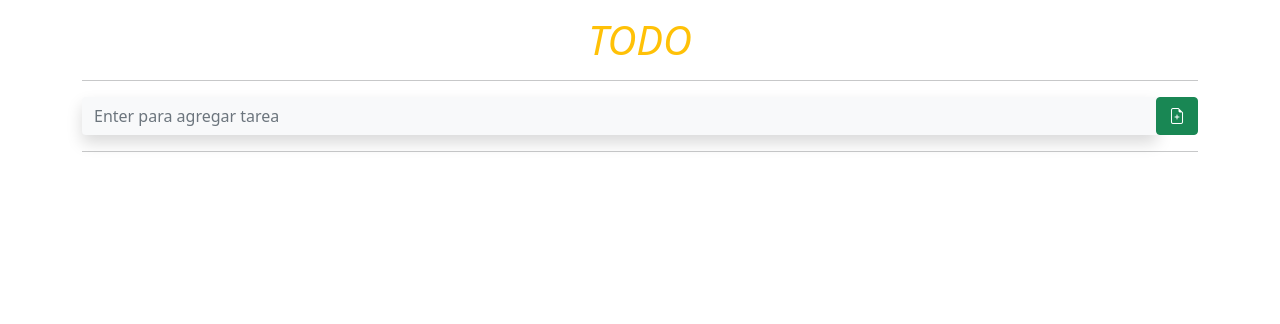
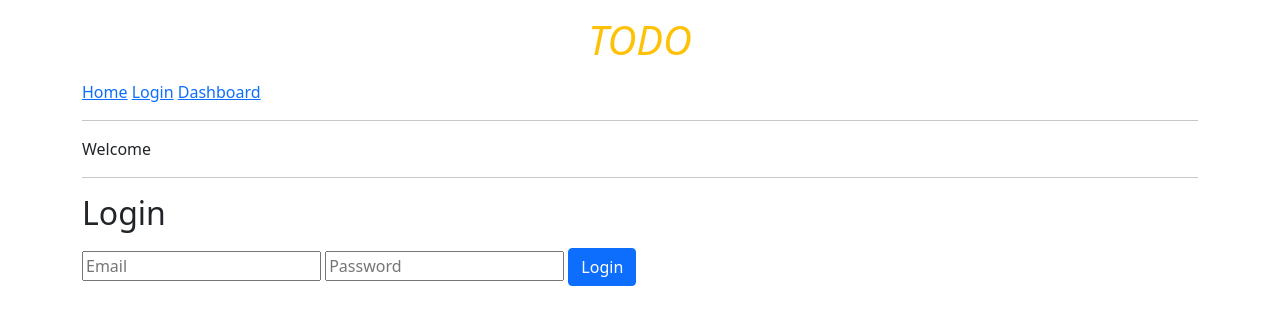
Before and after one commit to Cristo-Conklin/todo-svelte-UI, a Svelte app: page / in a window 1280 px wide. Shown: the top 324 px of the page. Built offline with nearby package versions, Linux system fonts and the light colour scheme; a web font is replaced by a local one.

Commit message:
basic user login

```diff
--- a/package.json
+++ b/package.json
@@ -5,7 +5,7 @@
   "scripts": {
     "build": "rollup -c",
     "dev": "rollup -c -w",
-    "start": "sirv public --no-clear"
+    "start": "sirv public --no-clear -s"
   },
   "devDependencies": {
     "@rollup/plugin-commonjs": "^17.0.0",
@@ -20,6 +20,7 @@
   },
   "dependencies": {
     "bootstrap": "^5.1.3",
-    "sirv-cli": "^2.0.0"
+    "sirv-cli": "^2.0.0",
+    "svelte-routing": "^1.6.0"
   }
 }
--- a/src/App.svelte
+++ b/src/App.svelte
@@ -1,33 +1,34 @@
 <script>
-	import {todos} from "./store";
-	import TodoToast from "./components/TodoToast.svelte";
-	import TaskList from "./components/TaskList.svelte";
-	import TaskForm from "./components/TaskForm.svelte";
+	import Todos from "./components/Todos.svelte";
+	import Login from "./components/Login.svelte";
 
-	let toast
-
-	// $: console.log(todos, $todos);
-	$: localStorage.setItem("storeTodos", JSON.stringify($todos));
-
+	import { Router, Link, Route } from "svelte-routing";
 </script>
 
 <main>
 	<div class="container">
 		<h1 class="my-3 display-6 text-warning text-center fst-italic">TODO</h1>
 
-		<hr />
+		<Router>
+			<nav>
+				<Link to="/">Home</Link>
+				<Link to="/login">Login</Link>
+				<Link to="/todos">Dashboard</Link>
+			</nav>
 
-		<!-- TaskForm.svelteS -->
-		<TaskForm {toast} />
+			<hr />
 
-		<hr />
-
-		<!-- TaskList.svelte -->
-		<TaskList {toast} />
-
-
-		<!-- TodoToast notify -->
-		<TodoToast bind:toast />
+			<Route path="/">
+				Welcome <hr>
+				<Login />
+			</Route>
+			<Route path="/login">
+				<Login />
+			</Route>
+			<Route path="/todos">
+				<Todos />
+			</Route>
+		</Router>
 	</div>
 </main>
 
--- /dev/null
+++ b/src/components/Login.svelte
@@ -0,0 +1,47 @@
+<script>
+    import { user } from "../stores/user";
+    import { navigate } from "svelte-routing";
+
+    let email = "",
+        password = "";
+
+    const procesarFormulario = () => {
+        if (!email.trim() || !password.trim()) {
+            console.log("campos vacios"); alert("campos vacios")
+            return;
+        }
+
+        user.setUser({
+            displayName: email,
+            uid: Date.now(),
+        });
+
+        email = "";
+        password = "";
+
+        console.log($user);
+        navigate("/login", { replace: true });
+    };
+
+    const cerrarSesion = () => {
+        user.setUser(null)
+        navigate('/', { replace: true })
+    }
+
+</script>
+
+<div>
+    <h2>Login</h2>
+
+    {#if $user}
+        Logged as: {$user.displayName}
+        <br />
+        <button class="my-2 btn btn-primary" on:click={cerrarSesion}>Log out</button>
+     {:else}
+        <form on:submit|preventDefault={procesarFormulario}>
+            <input type="text" placeholder="Email" bind:value={email} />
+            <input type="text" placeholder="Password" bind:value={password} />
+            <button type="submit" class="my-2 btn btn-primary">Login</button>
+        </form>
+    {/if}
+</div>
--- a/src/components/TaskForm.svelte
+++ b/src/components/TaskForm.svelte
@@ -1,20 +1,17 @@
 <script>
-	  import { todos } from "../store";
+	import { todos } from "../stores/todo";
 
-	export let toast
+	export let toast;
 	let todo = { id: "", texto: "", estado: false };
 
-	// crud methods
 	const addTodos = () => {
 		if (!todo.texto.trim()) {
-			console.log("texto vacio");
 			toast.mostrarMensaje("Texto vacio", "danger");
 			todo.texto = "";
 			return;
 		}
 
-		console.log("todos from taskform");
-		todos.addTodo(todo)
+		todos.addTodo(todo);
 
 		todo = { id: "", texto: "", estado: false };
 
--- a/src/components/TaskList.svelte
+++ b/src/components/TaskList.svelte
@@ -1,7 +1,7 @@
 <script>
 	export let toast
 
-	import {todos} from '../store'
+	import {todos} from '../stores/todo'
 
 	// crud methods
 	const delTodos = (id) => {
--- a/src/components/TodoToast.svelte
+++ b/src/components/TodoToast.svelte
@@ -6,7 +6,7 @@
 		el: "",
 		opc: { text: "", color: "" },
 		mostrarMensaje: (text, color) => {
-			toast.opc= {text, color}
+			toast.opc = {text, color}
 			new Toast(toast.el, toast.opc).show();
 		},
 	};
--- /dev/null
+++ b/src/components/Todos.svelte
@@ -0,0 +1,41 @@
+<script>
+	import { user } from "../stores/user";
+	import { navigate } from "svelte-routing";
+	import { onMount } from "svelte";
+
+	import { todos } from "../stores/todo";
+	import TodoToast from "../components/TodoToast.svelte";
+	import TaskList from "../components/TaskList.svelte";
+	import TaskForm from "../components/TaskForm.svelte";
+
+	onMount(() => {
+		if (!$user) {
+			navigate("/", { replace: true });
+		}
+	});
+
+	let toast;
+
+	// console.log(todos, $todos);
+	$: localStorage.setItem("storeTodos", JSON.stringify($todos));
+</script>
+
+<div>
+	{#if $user}
+		<!-- TaskForm.svelte -->
+		<TaskForm {toast} />
+
+		<hr />
+
+		<!-- TaskList.svelte -->
+		<TaskList {toast} />
+
+		<!-- TodoToast notify -->
+		<TodoToast bind:toast />
+	{:else}
+		Protected route. Login to access.
+	{/if}
+</div>
+
+<style>
+</style>
--- a/src/store.js
+++ b/src/stores/todo.js
@@ -7,8 +7,6 @@ const createTodos = () => {
         subscribe,
         set,
         update,
-
-
     } = writable([])
 
     return {
@@ -27,7 +25,9 @@ const createTodos = () => {
         },
 
         delete: id => {
-            update(todos => todos = todos.filter((item) => item.id !== id))
+            update(todos =>
+                todos = todos.filter((item) => item.id !== id)
+                )
         },
         update: id => {
             update(todos =>
--- /dev/null
+++ b/src/stores/user.js
@@ -0,0 +1,14 @@
+import { writable } from 'svelte/store'
+
+const createUser = () => {
+    const { subscribe, set } = writable(null)
+
+    return {
+        subscribe,
+        setUser: (user) => {
+            set(user)
+        }
+    }
+}
+
+export const user = createUser()
```
Also changed, not shown: 1 other file (tests, documents, lock files or other folders).
